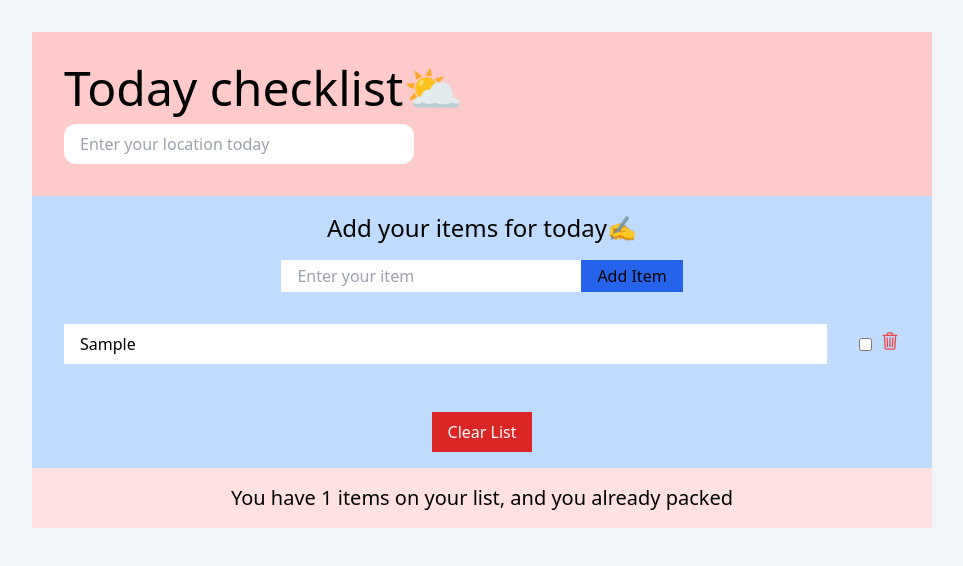
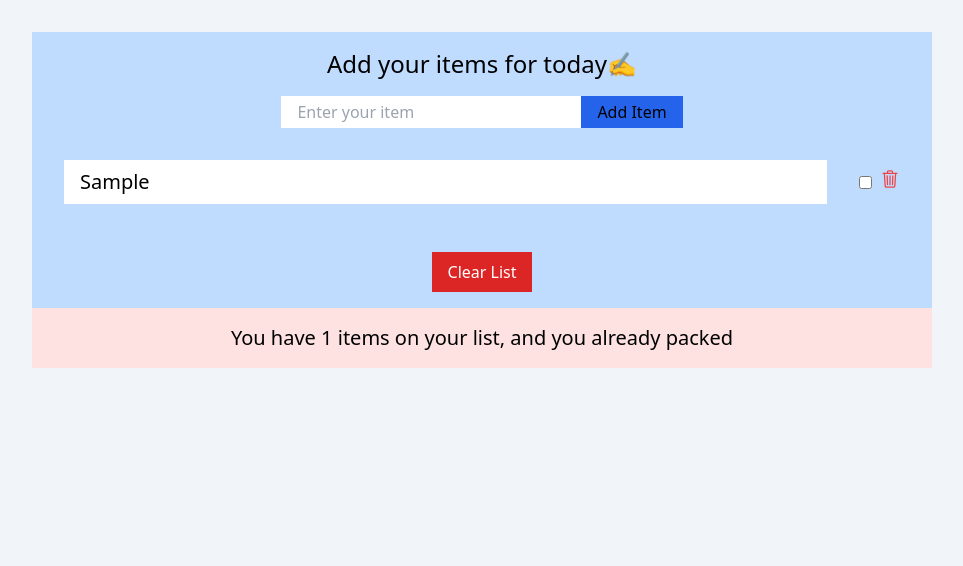
Before and after one commit to lebohangmdm/today-checklist, a React (Vite) app: page / in a window 1280 px wide. Both pictures are taken after typing "Sample" into the empty fields and a click on the button "Add Item". Shown: the top 566 px of the page, without its empty margins (158-1121 px from the left). Built offline with nearby package versions, Linux system fonts and the light colour scheme; no server answers.

Commit message:
create CRUD functionality

```diff
--- a/src/App.jsx
+++ b/src/App.jsx
@@ -6,7 +6,7 @@ function App() {
   return (
     <>
       <div className="h-screen bg-slate-100 flex flex-col items-center p-8 ">
-        <Header />
+        {/* <Header /> */}
         <Items />
         <Footer />
       </div>
--- /dev/null
+++ b/src/components/AddItem.jsx
@@ -0,0 +1,34 @@
+import { useState } from "react";
+
+const AddItem = ({ onAddItem }) => {
+  const [name, setName] = useState("");
+
+  const handleSubmit = (e) => {
+    e.preventDefault();
+
+    if (!name) return;
+    const id = Date.now();
+    const newItem = {
+      id,
+      name,
+      packed: false,
+    };
+    onAddItem(newItem);
+    setName("");
+  };
+
+  return (
+    <form className="flex justify-center" onSubmit={handleSubmit}>
+      <input
+        type="text"
+        className="py-1 px-4 w-[300px] focus:outline-none focus:ring-2 ring-blue-400"
+        placeholder="Enter your item"
+        value={name}
+        onChange={(e) => setName(e.target.value)}
+      />
+      <button className="py-1 px-4 bg-blue-600">Add Item</button>
+    </form>
+  );
+};
+
+export default AddItem;
--- a/src/components/Header.jsx
+++ b/src/components/Header.jsx
@@ -5,7 +5,6 @@ import Search from "./Search";
 
 const Header = () => {
   const [weatherData, setWeatherData] = useState({});
-  const [query, setQuery] = useState("");
   const location = useGeolocation();
   const {
     coordinates: { lat, lng },
@@ -34,11 +33,7 @@ const Header = () => {
     <header className="bg-red-200 w-[900px] mx-auto p-8 flex justify-between">
       <div className="flex flex-col gap-3">
         <h1 className="text-5xl">Today checklist⛅</h1>
-        <Search
-          query={query}
-          setQuery={setQuery}
-          setWeatherData={setWeatherData}
-        />
+        <Search setWeatherData={setWeatherData} />
       </div>
 
       {weatherData.weather && <Weather weatherData={weatherData} />}
--- a/src/components/Item.jsx
+++ b/src/components/Item.jsx
@@ -1,13 +1,27 @@
 /* eslint-disable react/prop-types */
-const Item = ({ item }) => {
-  const { name, packed } = item;
+const Item = ({ item, onDeleteItem, onPackItem }) => {
+  const { id, name, packed } = item;
 
   return (
     <div className="flex items-center space-x-8 ">
-      <p className="bg-white py-2 px-4 w-full ">{name}</p>
+      <p
+        className={`bg-white py-2 px-4 w-full text-xl ${
+          item.packed === true ? "line-through decoration-2" : ""
+        }`}
+      >
+        {name}
+      </p>
       <div className="flex  items-center gap-2">
-        <input type="checkbox" name="checkbox" id="" />
-        <button className="text-xl text-red-500">
+        <input
+          type="checkbox"
+          name="checkbox"
+          value={item.packed}
+          onChange={() => onPackItem(id)}
+        />
+        <button
+          className="text-xl text-red-500"
+          onClick={() => onDeleteItem(id)}
+        >
           <ion-icon name="trash-outline"></ion-icon>
         </button>
       </div>
--- a/src/components/Items.jsx
+++ b/src/components/Items.jsx
@@ -1,22 +1,24 @@
 import { useState } from "react";
 import Item from "./Item";
+import AddItem from "./AddItem";
 
 const Items = () => {
   const [items, setItems] = useState([]);
-  const [name, setName] = useState("");
 
-  const handleSubmit = (e) => {
-    e.preventDefault();
+  const addItem = (item) => {
+    return setItems((items) => [...items, item]);
+  };
 
-    if (!name) return;
-    const id = Date.now();
-    const newItem = {
-      id,
-      name,
-      packed: false,
-    };
-    setItems([...items, newItem]);
-    setName("");
+  const deleteItem = (id) => {
+    return setItems((items) => items.filter((item) => item.id !== id));
+  };
+
+  const toggleItem = (id) => {
+    setItems((items) =>
+      items.map((item) =>
+        item.id === id ? { ...item, packed: !item.packed } : item
+      )
+    );
   };
 
   return (
@@ -24,24 +26,27 @@ const Items = () => {
       <div className="flex justify-center mb-4">
         <h2 className="text-2xl text-center">Add your items for today✍️</h2>
       </div>
-      <form className="flex justify-center" onSubmit={handleSubmit}>
-        <input
-          type="text"
-          className="py-1 px-4 w-[300px] focus:outline-none focus:ring-2 ring-blue-400"
-          placeholder="Enter your item"
-          value={name}
-          onChange={(e) => setName(e.target.value)}
-        />
-        <button className="py-1 px-4 bg-blue-600">Add Item</button>
-      </form>
+      <AddItem onAddItem={addItem} />
 
       <div className="mt-8 space-y-3">
         {items.map((item) => {
-          return <Item key={item.id} item={item} />;
+          return (
+            <Item
+              key={item.id}
+              item={item}
+              onDeleteItem={deleteItem}
+              onPackItem={toggleItem}
+            />
+          );
         })}
       </div>
       <div className="text-center mt-12">
-        <button className="bg-red-600 py-2 px-4 text-white ">Clear List</button>
+        <button
+          className="bg-red-600 py-2 px-4 text-white"
+          onClick={() => setItems([])}
+        >
+          Clear List
+        </button>
       </div>
     </section>
   );
--- a/src/components/Search.jsx
+++ b/src/components/Search.jsx
@@ -1,4 +1,8 @@
-const Search = ({ query, setQuery, setWeatherData }) => {
+import { useState } from "react";
+
+const Search = ({ setWeatherData }) => {
+  const [query, setQuery] = useState("");
+
   const submitHandler = async (e) => {
     e.preventDefault();
     if (query.length < 3) return;
```
